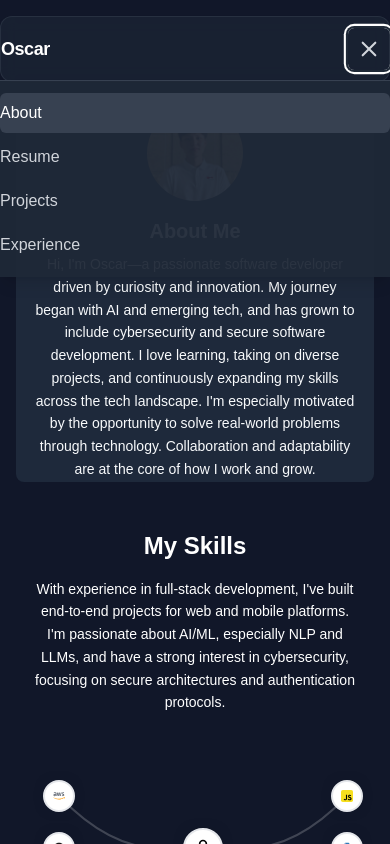
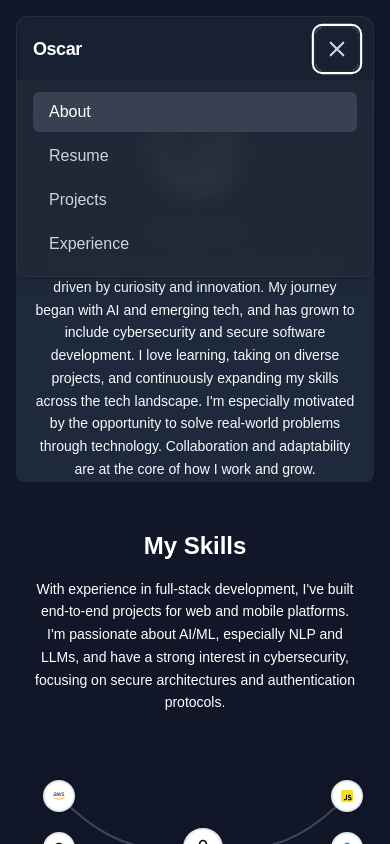
Before and after one commit to orchlonn/orchlon-portfolio, a Next.js app: page / in a window 390 px wide. Both pictures are taken after a click on the button "Toggle menu". Shown: the top 844 px of the page. Built offline with nearby package versions, Linux system fonts and the light colour scheme.

Commit message:
small changes

```diff
--- a/src/Components/Navbar.tsx
+++ b/src/Components/Navbar.tsx
@@ -38,9 +38,13 @@ const Navbar = () => {
     useNavbar(navItems);
 
   return (
-    <nav className="fixed top-4 left-0 right-0 z-50">
-      <div className="px-0 max-w-lg mx-auto bg-gray-800/80 backdrop-blur supports-[backdrop-filter]:bg-gray-800/60 text-white border border-gray-700/50 rounded-xl shadow-md">
-        <div className="relative flex h-16 items-center">
+    <nav className="fixed top-4 left-0 right-0 z-50 px-4 sm:px-0">
+      <div
+        className={`max-w-lg mx-auto bg-gray-800/80 backdrop-blur supports-[backdrop-filter]:bg-gray-800/60 text-white border border-gray-700/50 shadow-md transition-all duration-200 ${
+          isOpen ? "rounded-t-xl sm:rounded-xl" : "rounded-xl"
+        }`}
+      >
+        <div className="relative flex h-16 items-center px-4 sm:px-0">
           <Link
             href="#about"
             className="sm:hidden text-white font-semibold text-lg tracking-tight"
@@ -142,13 +146,13 @@ const Navbar = () => {
         {isOpen && (
           <motion.div
             key="mobileMenu"
-            className="sm:hidden absolute top-16 left-0 right-0 bg-gray-800/95 border-t border-gray-700 shadow-lg z-50 overflow-hidden"
+            className="sm:hidden absolute top-16 left-4 right-4 bg-gray-800/95 border border-t-0 border-gray-700/50 shadow-lg z-50 overflow-hidden rounded-b-xl backdrop-blur"
             initial="hidden"
             animate="show"
             exit="exit"
             variants={mobileMenuVariants}
           >
-            <div className="px-0 py-3 space-y-1">
+            <div className="px-4 py-3 space-y-1">
               {navItems.map((item) => (
                 <motion.div key={item.id} variants={mobileMenuItemVariants}>
                   <Link
@@ -160,8 +164,8 @@ const Navbar = () => {
                     }}
                     className={
                       activeId === item.id
-                        ? "block px-0 py-2 rounded-md text-base font-medium bg-gray-700 text-white"
-                        : "block px-0 py-2 rounded-md text-base font-medium text-gray-300 hover:text-white hover:bg-gray-700"
+                        ? "block px-4 py-2 rounded-md text-base font-medium bg-gray-700 text-white"
+                        : "block px-4 py-2 rounded-md text-base font-medium text-gray-300 hover:text-white hover:bg-gray-700"
                     }
                   >
                     {item.label}
```
